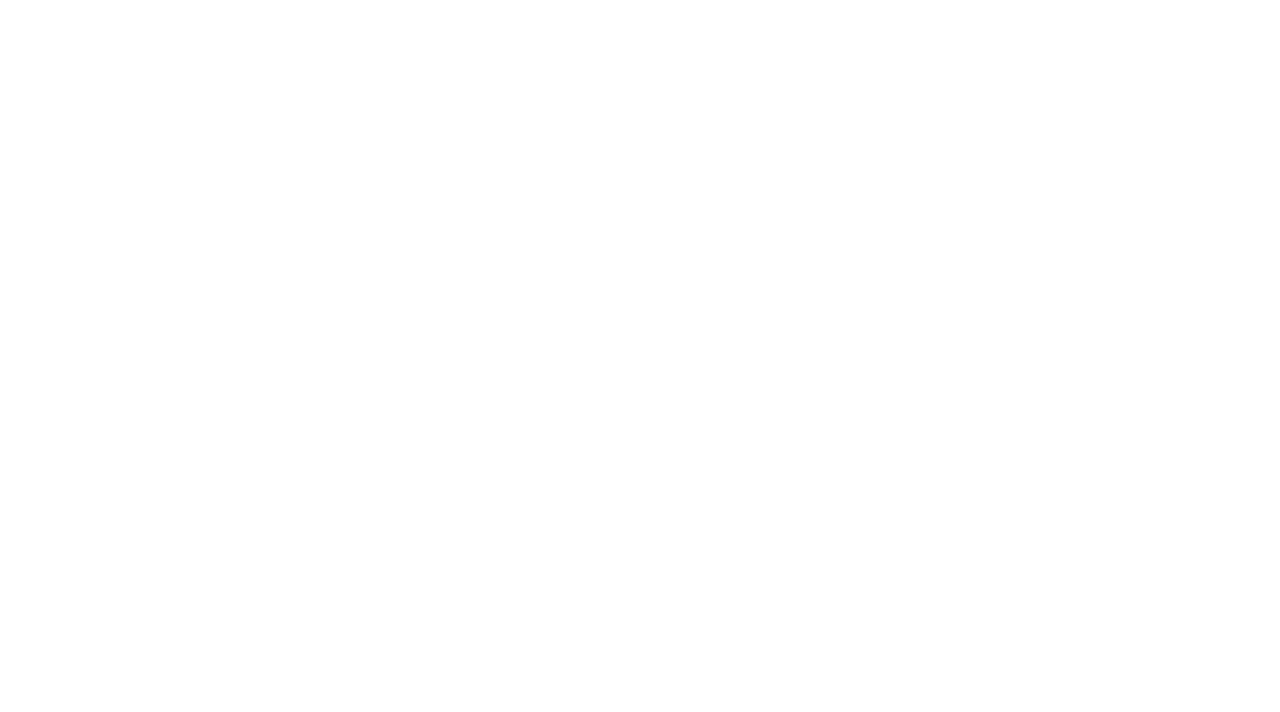
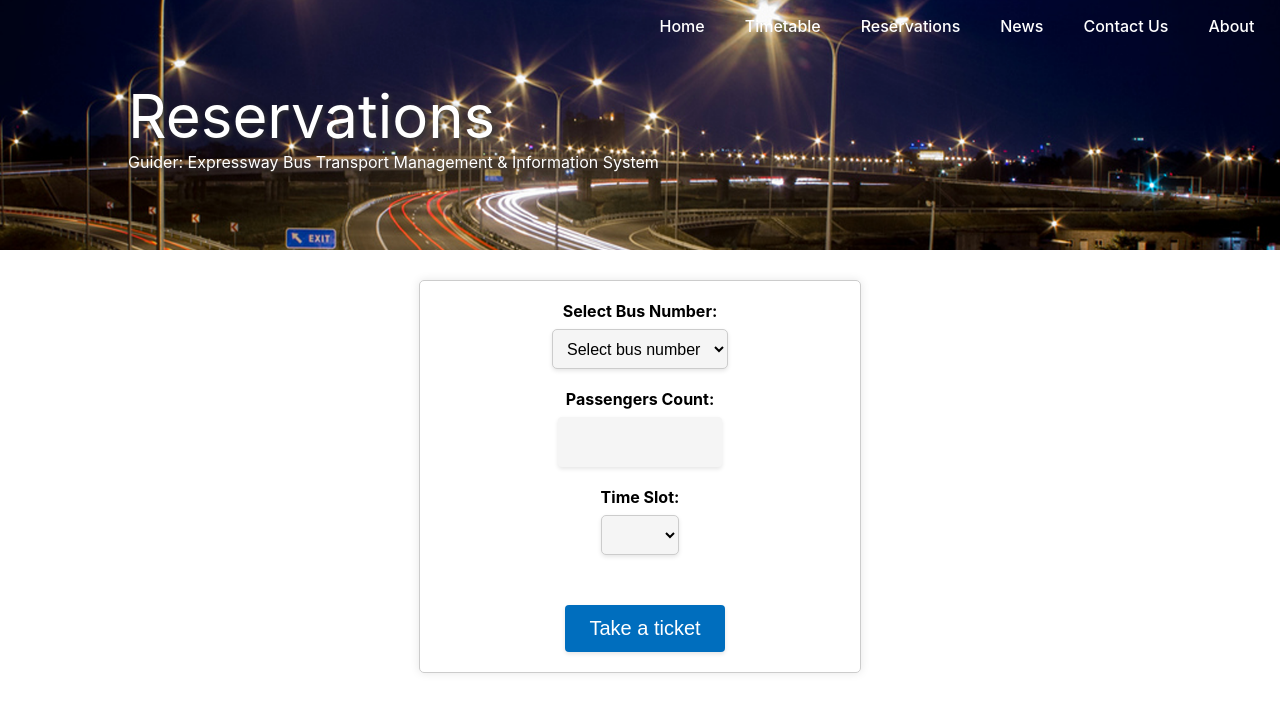
Before and after one commit to Guider-Bus-Reservation-System/Frontend, a React (Create React App) app: page /reservations in a window 1280 px wide. Before the commit this address had no page. Shown: the top 712 px of the page. Built offline with nearby package versions, Linux system fonts and the light colour scheme.

Commit message:
created reservations page
Co-Authored-By: GayathmaHiruni <131847817+GayathmaHiruni@users.noreply.github.com>
Co-Authored-By: MethmiDharmakeerthi <97521363+MethmiDharmakeerthi@users.noreply.github.com>
Co-Authored-By: Prasadini30 <125174664+Prasadini30@users.noreply.github.com>

```diff
--- a/src/App.js
+++ b/src/App.js
@@ -2,6 +2,7 @@ import { Routes, Route } from "react-router-dom";
 
 import Index from "./pages/index";
 import Timetable from "./pages/timetable";
+import Reservations from "./pages/reservations";
 
 function App() {
 	return (
@@ -9,6 +10,7 @@ function App() {
 			<Routes>
 				<Route path="/" element={<Index />} />
 				<Route path="/timetable" element={<Timetable />} />
+				<Route path="/reservations" element={<Reservations />} />
 			</Routes>
 		</div>
 	);
--- a/src/components/common/navbar.jsx
+++ b/src/components/common/navbar.jsx
@@ -14,7 +14,9 @@ const Navbar = () => {
 					<div className="navbar-links-item">
 						<Link to="/timetable">Timetable</Link>
 					</div>
-					<div className="navbar-links-item">Reservations</div>
+					<div className="navbar-links-item">
+						<Link to="/reservations">Reservations</Link>
+					</div>
 					<div className="navbar-links-item">News</div>
 					<div className="navbar-links-item">Contact Us</div>
 					<div className="navbar-links-item">About</div>
--- /dev/null
+++ b/src/pages/reservations.jsx
@@ -0,0 +1,128 @@
+import React, { useState } from "react";
+
+import Navbar from "../components/common/navbar";
+
+import "./styles/reservations.css";
+
+const Reservations = () => {
+	const [showingTimeSlots, setShowingTimeSlots] = useState([]);
+
+	const busses = [
+		{
+			id: 1,
+			busNumber: "#B001",
+			availableTimeSlots: ["7.00AM", "10.00AM", "4.00PM"],
+		},
+		{
+			id: 2,
+			busNumber: "#B002",
+			availableTimeSlots: ["8.00AM", "11.00AM", "5.00PM"],
+		},
+		{
+			id: 3,
+			busNumber: "#B003",
+			availableTimeSlots: ["9.00AM", "12.00AM", "6.00PM"],
+		},
+	];
+
+	function handleBusNumberChange(event) {
+		if (event.target.value === "") {
+			setShowingTimeSlots([]);
+			return;
+		}
+
+		const selectedBus = busses.find(
+			(bus) => bus.id === parseInt(event.target.value)
+		);
+
+		setShowingTimeSlots(selectedBus.availableTimeSlots);
+	}
+
+	return (
+		<React.Fragment>
+			<div className="reservations">
+				<div className="reservations-header">
+					<div className="reservations-header-navbar">
+						<Navbar />
+					</div>
+
+					<div className="reservations-header-image-container">
+						<img
+							src="homepage.png"
+							alt="homepage"
+							className="reservations-header-image"
+						/>
+					</div>
+
+					<div className="home-header-container">
+						<div className="home-header-title">Reservations</div>
+						<div className="home-header-subtitle">
+							Guider: Expressway Bus Transport Management &
+							Information System
+						</div>
+					</div>
+				</div>
+
+				<div className="reservations-body">
+					<form className="reservations-bus-form">
+						<div className="reservations-form-group">
+							<label htmlFor="reservations-bus-number">
+								Select Bus Number:
+							</label>
+							<select
+								id="reservations-bus-number"
+								name="bus-number"
+								required
+								className="reservations-input"
+								onChange={handleBusNumberChange}
+							>
+								<option value="">Select bus number</option>
+								{busses.map((bus) => (
+									<option value={bus.id} key={bus.id}>
+										{bus.busNumber}
+									</option>
+								))}
+							</select>
+						</div>
+						<div className="reservations-form-group">
+							<label htmlFor="reservations-passengers-count">
+								Passengers Count:
+							</label>
+							<input
+								type="number"
+								id="reservations-passengers-count"
+								name="passengers-count"
+								min="1"
+								max="100"
+								required
+								className="reservations-input reservations-input-passengers"
+							/>
+						</div>
+						<div className="reservations-form-group">
+							<label htmlFor="reservations-time-slot">
+								Time Slot:
+							</label>
+							<select
+								id="reservations-time-slot"
+								name="time-slot"
+								required
+								className="reservations-input"
+							>
+								{showingTimeSlots.map((timeSlot) => (
+									<option value={timeSlot} key={timeSlot}>
+										{timeSlot}
+									</option>
+								))}
+							</select>
+						</div>
+						<button type="submit" className="reservations-btn">
+							Take a ticket
+						</button>
+					</form>
+				</div>
+			</div>
+		</React.Fragment>
+	);
+};
+
+export default Reservations;
--- /dev/null
+++ b/src/pages/styles/reservations.css
@@ -0,0 +1,79 @@
+.reservations {
+	display: flex;
+	flex-direction: column;
+	justify-content: center;
+}
+
+.reservations-header {
+	height: 250px;
+}
+
+.reservations-header-navbar {
+	position: absolute;
+	right: 2%;
+	top: 2%;
+}
+
+.reservations-header-image-container {
+	position: absolute;
+	height: 250px;
+	overflow: hidden;
+	z-index: -1;
+}
+
+.reservations-header-image {
+	width: 100%;
+}
+
+.reservations-body {
+	padding: 30px;
+}
+
+.reservations-bus-form {
+	display: flex;
+	flex-direction: column;
+	max-width: 400px;
+	margin: 0 auto;
+	padding: 20px;
+	border: 1px solid #ccc;
+	border-radius: 5px;
+	box-shadow: 0 0 10px rgba(0, 0, 0, 0.1);
+	align-items: center;
+	justify-content: center;
+}
+
+.reservations-form-group {
+	display: flex;
+	flex-direction: column;
+	justify-content: center;
+	align-items: center;
+	margin-bottom: 20px;
+}
+
+.reservations-input {
+	padding: 10px;
+	border: 1px solid #ccc;
+	border-radius: 5px;
+	font-size: 16px;
+	width: 100%;
+	height: 40px;
+}
+
+.reservations-input:focus {
+	outline: none;
+	border-color: #007bff;
+}
+
+.reservations-btn {
+	padding: 10px 20px;
+	background-color: #007bff;
+	color: #fff;
+	border: none;
+	border-radius: 5px;
+	font-size: 18px;
+	cursor: pointer;
+}
+
+.reservations-btn:hover {
+	background-color: #0069d9;
+}
```
